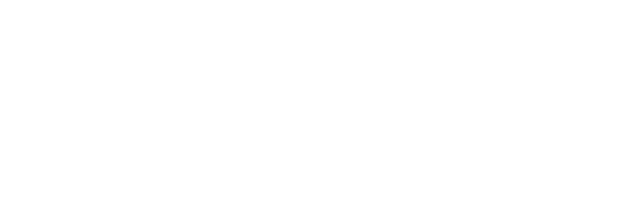
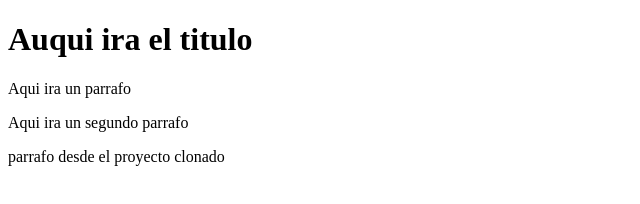
Before and after one commit to Greenlotu2/Proyecto-Web-Empresa-A, a plain HTML site: page index.html in a window 1280 px wide. Shown: the whole page, without its empty margins (0-640 px from the left). Drawn offline with Linux system fonts and the light colour scheme.

Commit message:
Commit desde proyecto clonado por HecMariscal

```diff
--- a/index.html
+++ b/index.html
@@ -5,10 +5,12 @@
     <meta name="viewport" content="width=device-width, initial-scale=1.0">
     <title>Document</title>
 </head>
-    <style href="Estilos.css">
+    <link href="Estilos.css">
 <body>
     <h1>Auqui ira el titulo </h1>
     <p>Aqui ira un parrafo</p>
     <p>Aqui ira un segundo parrafo</p>
+
+    <p>parrafo desde el proyecto clonado </p>
 </body>
 </html>
```
